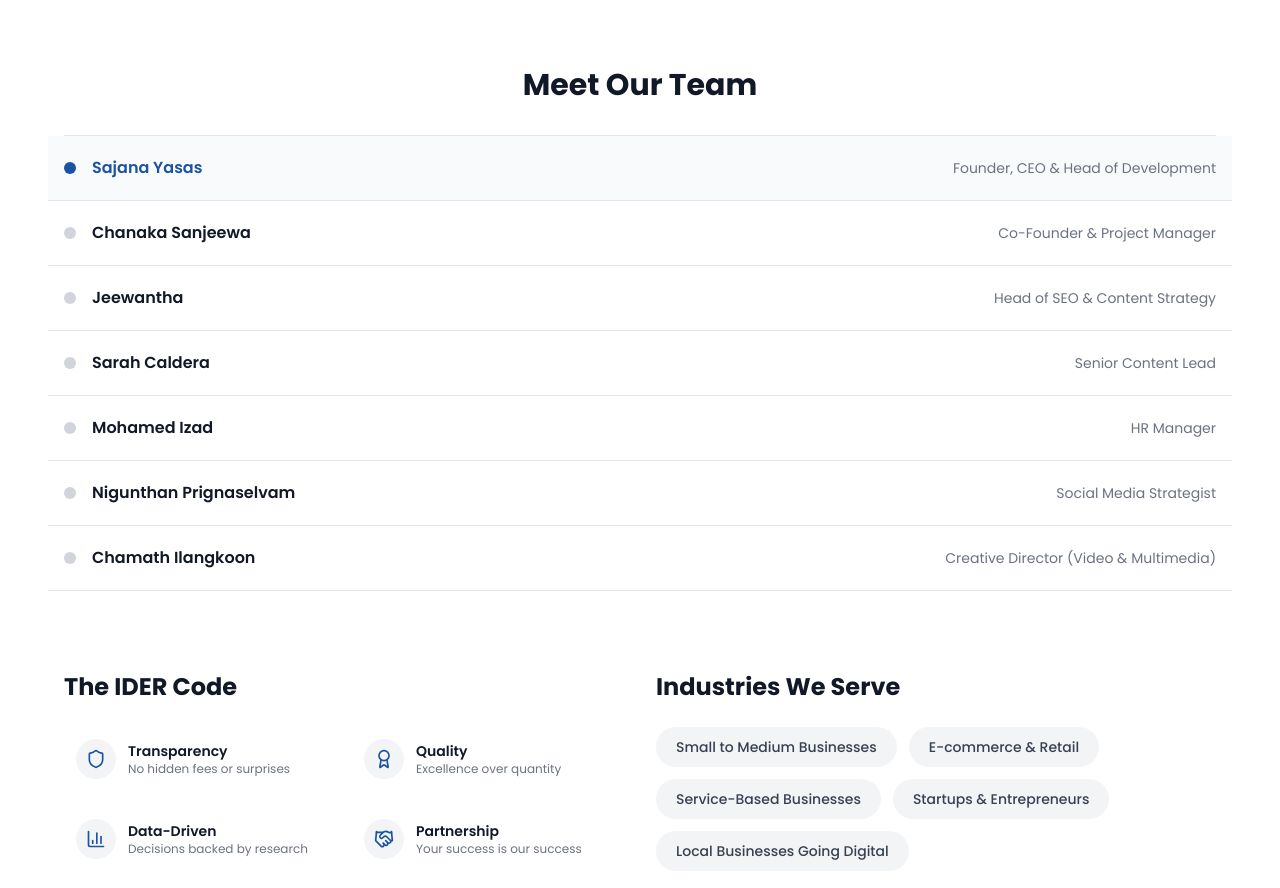
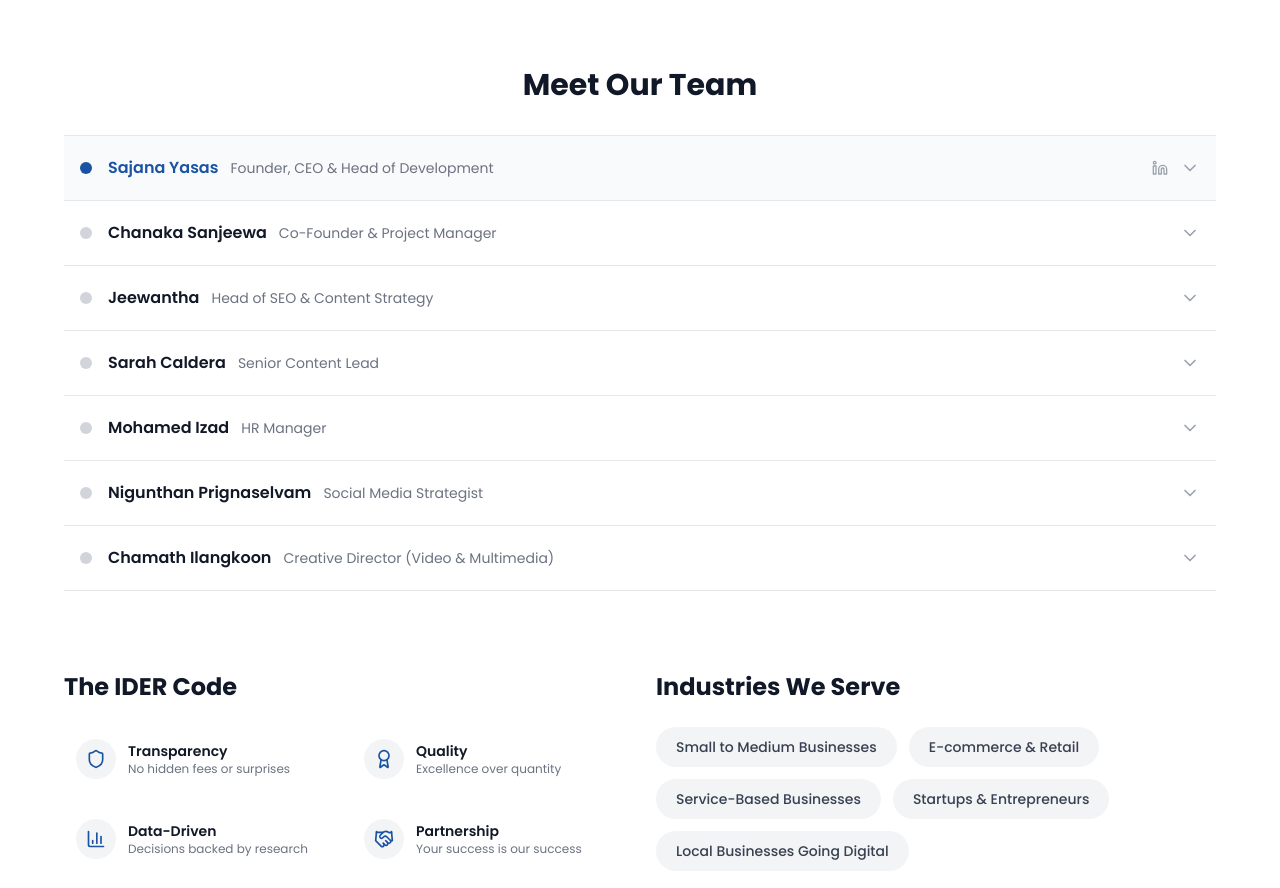
Before and after one commit to ddsyasas/idersolutions-web, a Next.js app: page / in a window 1280 px wide. Shown: the part 1760-2648 px from the top of the page. Built offline with nearby package versions, Linux system fonts and the light colour scheme; no server answers.

Commit message:
Add expandable team member bios - click to reveal details

```diff
--- a/src/components/About.tsx
+++ b/src/components/About.tsx
@@ -1,6 +1,6 @@
 'use client';
 
-import React from 'react';
+import React, { useState } from 'react';
 import Image from 'next/image';
 import {
   Target,
@@ -12,39 +12,51 @@ import {
   BarChart3,
   Handshake,
   Award,
-  Linkedin
+  Linkedin,
+  ChevronDown,
+  ChevronUp
 } from 'lucide-react';
 
 const About = () => {
+  const [expandedTeam, setExpandedTeam] = useState<number | null>(null);
+
   const team = [
     {
       name: 'Sajana Yasas',
       role: 'Founder, CEO & Head of Development',
+      bio: 'The visionary behind IDER Solutions, Sajana brings 7+ years of digital expertise and a science-driven approach to every project. He personally leads the development team, architecting websites, web applications, and mobile solutions.',
       highlight: true,
+      linkedin: 'https://linkedin.com/in/ddsyasas',
     },
     {
       name: 'Chanaka Sanjeewa',
       role: 'Co-Founder & Project Manager',
+      bio: 'The operational backbone of IDER Solutions, managing all projects and overseeing the Sri Lankan office. His meticulous attention to detail ensures every project is delivered on time and exceeds expectations.',
     },
     {
       name: 'Jeewantha',
       role: 'Head of SEO & Content Strategy',
+      bio: 'Leading search optimization and content efforts, Jeewantha develops strategies that help clients climb Google rankings and turn visibility into conversions.',
     },
     {
       name: 'Sarah Caldera',
       role: 'Senior Content Lead',
+      bio: 'Heads the content writing team with years of experience in web content and digital marketing, ensuring every piece is engaging, SEO-optimized, and aligned with client goals.',
     },
     {
       name: 'Mohamed Izad',
       role: 'HR Manager',
+      bio: 'Manages the growing team, handling recruitment and team development. The heart of IDER Solutions\' company culture.',
     },
     {
       name: 'Nigunthan Prignaselvam',
       role: 'Social Media Strategist',
+      bio: 'The creative force behind clients\' social media success, developing strategies that build engaged communities, increase brand visibility, and drive meaningful interactions.',
     },
     {
       name: 'Chamath Ilangkoon',
       role: 'Creative Director (Video & Multimedia)',
+      bio: 'Leads visual storytelling efforts, handling video editing, motion graphics, and multimedia content that captures attention and drives engagement.',
     },
   ];
 
@@ -230,26 +242,61 @@ const About = () => {
             </div>
           </div>
 
-          {/* Team Section - Clean Lines Design */}
+          {/* Team Section - Expandable Lines Design */}
           <div className="mb-20">
             <h2 className="text-3xl font-bold text-gray-900 mb-8 text-center">Meet Our Team</h2>
             <div className="border-t border-gray-200">
               {team.map((member, index) => (
                 <div
                   key={index}
-                  className={`flex items-center justify-between py-5 border-b border-gray-200 group hover:bg-gray-50 px-4 -mx-4 transition-colors ${member.highlight ? 'bg-gray-50' : ''
+                  className="border-b border-gray-200"
+                >
+                  <button
+                    onClick={() => setExpandedTeam(expandedTeam === index ? null : index)}
+                    className={`w-full flex items-center justify-between py-5 px-4 text-left group hover:bg-gray-50 transition-colors ${member.highlight ? 'bg-gray-50' : ''
                       }`}
                   >
                     <div className="flex items-center gap-4">
                       <div className={`w-3 h-3 rounded-full ${member.highlight ? 'bg-ider-yellow' : 'bg-gray-300 group-hover:bg-ider-yellow'} transition-colors`} />
-                    <div>
+                      <div className="flex flex-col sm:flex-row sm:items-center sm:gap-3">
                         <h3 className={`font-semibold ${member.highlight ? 'text-ider-yellow' : 'text-gray-900'}`}>
                           {member.name}
                         </h3>
+                        <span className="text-gray-500 text-sm">
+                          {member.role}
+                        </span>
                       </div>
                     </div>
-                  <div className="text-gray-500 text-sm text-right">
-                    {member.role}
+                    <div className="flex items-center gap-3">
+                      {member.linkedin && (
+                        <a
+                          href={member.linkedin}
+                          target="_blank"
+                          rel="noopener noreferrer"
+                          onClick={(e) => e.stopPropagation()}
+                          className="text-gray-400 hover:text-ider-yellow transition-colors"
+                        >
+                          <Linkedin className="w-4 h-4" />
+                        </a>
+                      )}
+                      {expandedTeam === index ? (
+                        <ChevronUp className="w-5 h-5 text-gray-400" />
+                      ) : (
+                        <ChevronDown className="w-5 h-5 text-gray-400" />
+                      )}
+                    </div>
+                  </button>
+
+                  {/* Expandable Bio */}
+                  <div
+                    className={`overflow-hidden transition-all duration-300 ease-in-out ${expandedTeam === index ? 'max-h-40 opacity-100' : 'max-h-0 opacity-0'
+                      }`}
+                  >
+                    <div className="px-12 pb-5">
+                      <p className="text-gray-600 text-sm leading-relaxed">
+                        {member.bio}
+                      </p>
+                    </div>
                   </div>
                 </div>
               ))}
```
Lines whose indentation alone changed are shown as unchanged.
